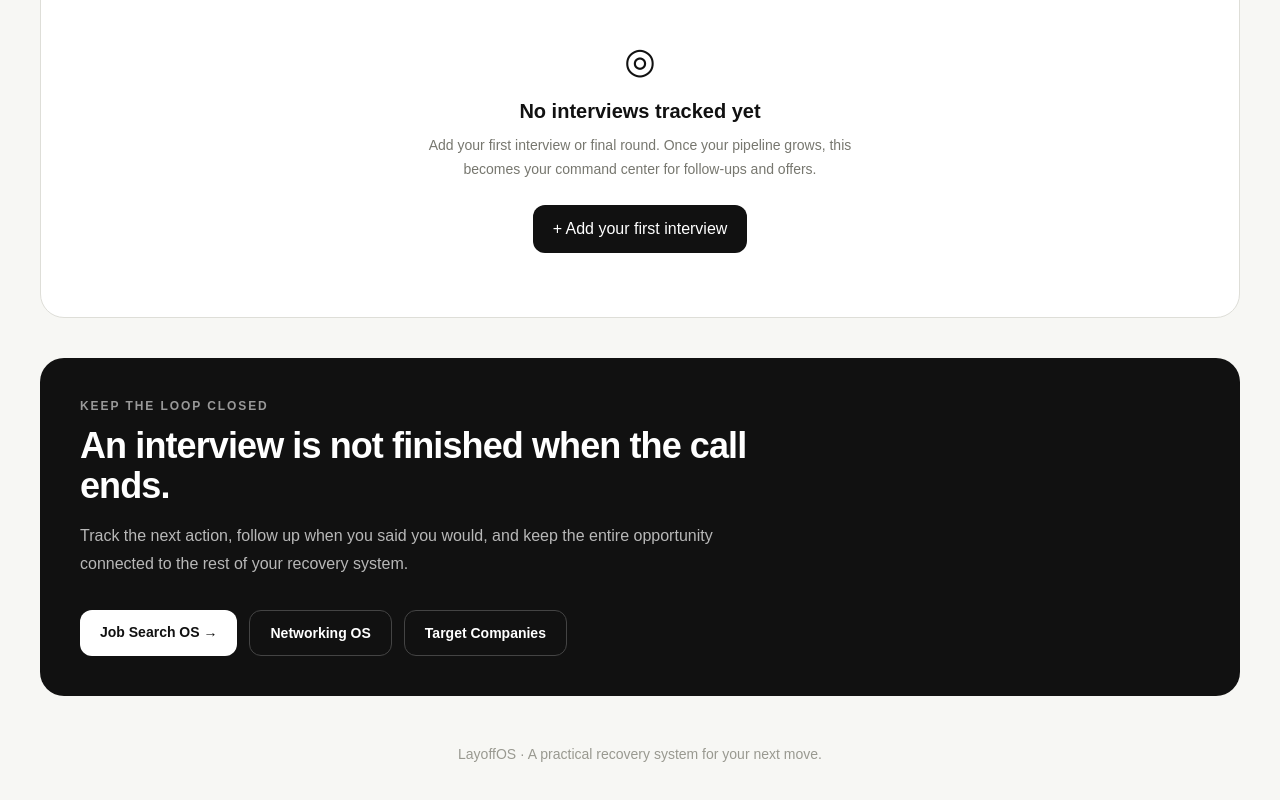
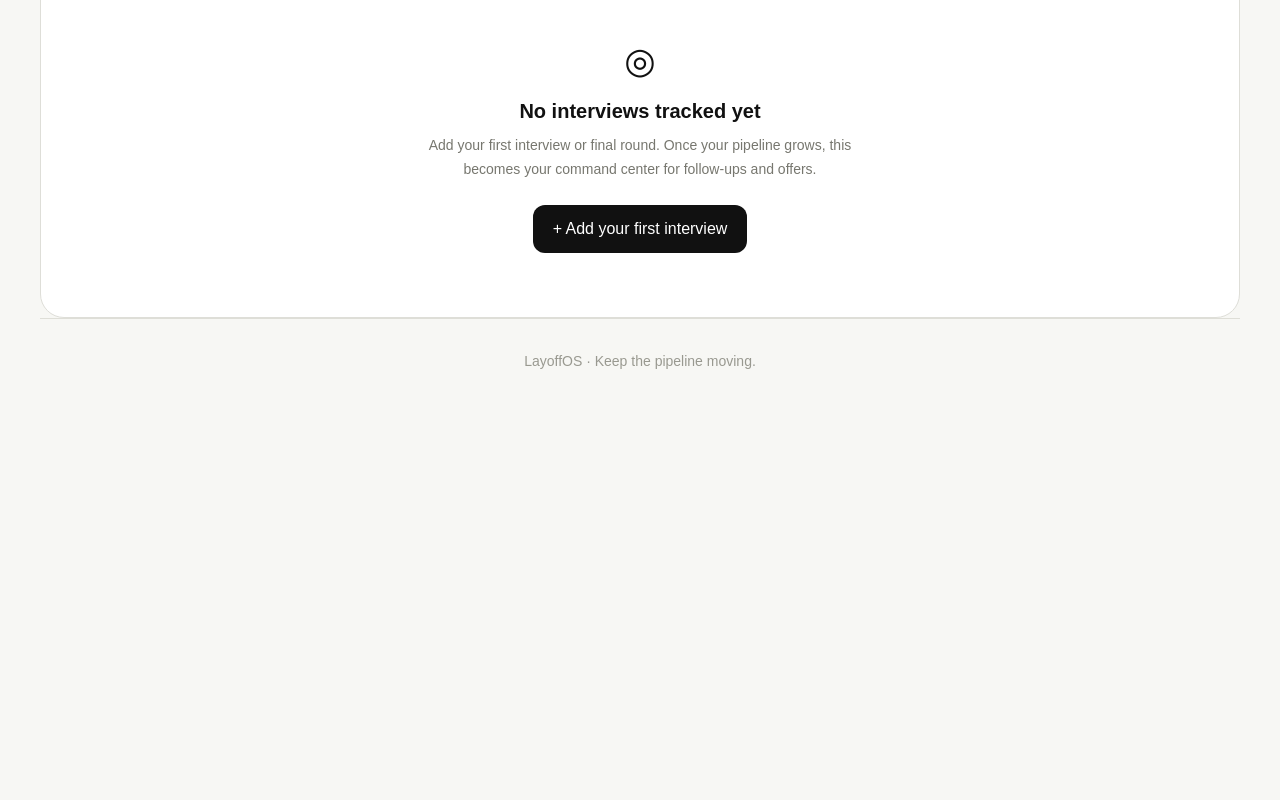
Before and after one commit to depanjan05/layoffos, a Next.js app: page /interviews in a window 1280 px wide. Shown: the part 742-1542 px from the top of the page. After the commit the page ends 1177 px from the top, so only its background shows below. Built offline with nearby package versions, Linux system fonts and the light colour scheme.

Commit message:
fix interviews edit flow

```diff
--- a/app/interviews/page.tsx
+++ b/app/interviews/page.tsx
@@ -614,15 +614,17 @@ export default function InterviewsPage() {
                       </select>
 
                       <button
+                        type="button"
                         onClick={() => editInterview(item)}
-                        className="rounded-lg border border-[#d8d8d2] bg-white px-3 py-2 text-xs font-semibold hover:bg-[#f5f5f1]"
+                        className="rounded-lg border border-[#d8d8d2] bg-white px-3 py-2 text-xs font-semibold text-[#111] hover:bg-[#f5f5f1]"
                       >
                         Edit
                       </button>
 
                       <button
+                        type="button"
                         onClick={() => deleteInterview(item.id)}
-                        className="rounded-lg border border-[#e4d4d1] px-3 py-2 text-xs font-semibold text-[#75463f] hover:bg-[#faf2f0]"
+                        className="rounded-lg border border-[#d8d8d2] bg-white px-3 py-2 text-xs font-semibold text-[#77776f] hover:border-[#aaa] hover:text-[#111]"
                       >
                         Delete
                       </button>
@@ -634,52 +636,14 @@ export default function InterviewsPage() {
           )}
         </section>
 
-        <section className="mt-10 rounded-3xl bg-[#111] p-8 text-white md:p-10">
-          <p className="text-xs font-bold uppercase tracking-[0.16em] text-[#999]">
-            Keep the loop closed
-          </p>
-
-          <h2 className="mt-3 max-w-2xl text-3xl font-bold tracking-tight md:text-4xl">
-            An interview is not finished when the call ends.
-          </h2>
-
-          <p className="mt-4 max-w-2xl leading-7 text-[#b8b8b8]">
-            Track the next action, follow up when you said you would, and keep
-            the entire opportunity connected to the rest of your recovery
-            system.
-          </p>
-
-          <div className="mt-8 flex flex-wrap gap-3">
-            <Link
-              href="/job-search"
-              className="rounded-xl bg-white px-5 py-3 text-sm font-bold text-[#111] hover:bg-[#e8e8e5]"
-            >
-              Job Search OS →
-            </Link>
-
-            <Link
-              href="/networking"
-              className="rounded-xl border border-[#444] px-5 py-3 text-sm font-bold text-white hover:bg-[#1d1d1d]"
-            >
-              Networking OS
-            </Link>
-
-            <Link
-              href="/companies"
-              className="rounded-xl border border-[#444] px-5 py-3 text-sm font-bold text-white hover:bg-[#1d1d1d]"
-            >
-              Target Companies
-            </Link>
-          </div>
-        </section>
-
-        <footer className="py-12 text-center text-sm text-[#999990]">
-          LayoffOS · A practical recovery system for your next move.
+        <footer className="border-t border-[#deded7] py-8 text-center text-sm text-[#999990]">
+          LayoffOS · Keep the pipeline moving.
         </footer>
       </div>
     </main>
   );
 }
+
 
 function StatCard({
   label,
@@ -691,11 +655,16 @@ function StatCard({
   alert?: boolean;
 }) {
   return (
-    <div className="rounded-2xl border border-[#deded8] bg-white p-5">
+    <div
+      className={`rounded-2xl border p-5 ${
+        alert
+          ? "border-[#d9b9b3] bg-[#f8eeec]"
+          : "border-[#deded8] bg-white"
+      }`}
+    >
       <p className="text-xs font-bold uppercase tracking-[0.14em] text-[#888880]">
         {label}
       </p>
-
       <p
         className={`mt-3 text-3xl font-bold tracking-tight ${
           alert ? "text-[#75463f]" : "text-[#111]"
```
